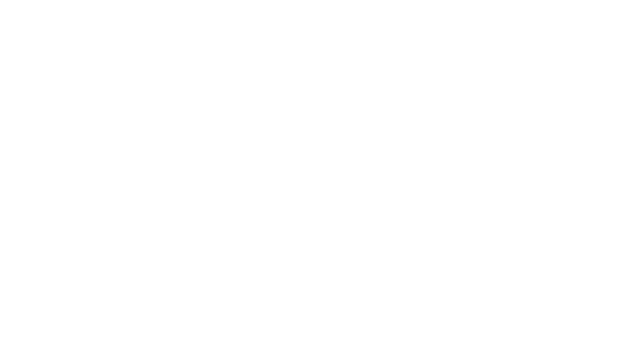
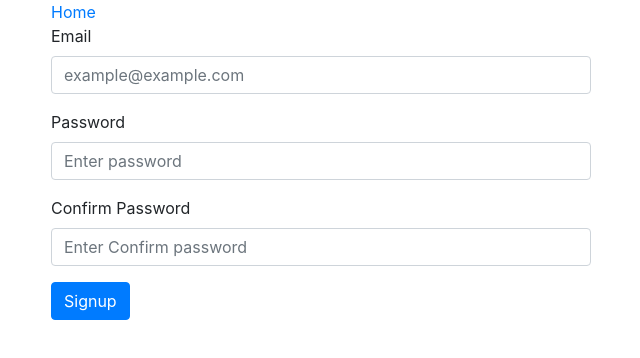
Before and after one commit to jayrexacilo/bookworm-client, a React (Create React App) app: page /signup in a window 1280 px wide. Shown: the top 358 px of the page, without its empty margins (34-674 px from the left). Built offline with nearby package versions, Linux system fonts and the light colour scheme.

Commit message:
login/signup page and redux setup

```diff
--- a/src/App.js
+++ b/src/App.js
@@ -1,13 +1,17 @@
 import React from 'react';
 import { Route } from 'react-router-dom';
+import { Container } from 'reactstrap';
 import HomePage from './scenes/HomePage';
 import LoginPage from './scenes/LoginPage';
+import SignupPage from './scenes/SignupPage';
+
 
 const App = () => (
-  <div>
+  <Container>
     <Route path="/" exact component={HomePage} />
     <Route path="/login" exact component={LoginPage} />
-  </div>
+    <Route path="/signup" exact component={SignupPage} />
+  </Container>
 );
 
 export default App;
--- a/src/index.js
+++ b/src/index.js
@@ -1,12 +1,26 @@
 import React from 'react';
 import ReactDOM from 'react-dom';
-import { BrowserRouter } from 'react-router-dom';
+import { BrowserRouter, Route } from 'react-router-dom';
+import 'bootstrap/dist/css/bootstrap.min.css';
+import { createStore, applyMiddleware } from 'redux';
+import { Provider } from 'react-redux';
+import thunk from 'redux-thunk';
+import decode from 'jwt-decode';
+import { composeWithDevTools } from 'redux-devtools-extension';
 import App from './App';
 import * as serviceWorker from './serviceWorker';
+import rootReducer from './rootReducer';
+
+const store = createStore(
+  rootReducer,
+  composeWithDevTools(applyMiddleware(thunk)),
+);
 
 ReactDOM.render(
   <BrowserRouter>
-    <App />
+    <Provider store={store}>
+      <Route component={App} />
+    </Provider>
   </BrowserRouter>,
   document.getElementById('root'),
 );
--- /dev/null
+++ b/src/reducers/user.js
@@ -0,0 +1,12 @@
+import { USER_LOGGED_IN, USER_LOGGED_OUT } from '../types';
+
+export default function user(state = {}, action = {}) {
+  switch (action.type) {
+    case USER_LOGGED_IN:
+      return action.user;
+    case USER_LOGGED_OUT:
+      return {};
+    default:
+      return state;
+  }
+}
--- /dev/null
+++ b/src/rootReducer.js
@@ -0,0 +1,7 @@
+import { combineReducers } from 'redux';
+
+import user from './reducers/user';
+
+export default combineReducers({
+  user,
+});
--- a/src/scenes/HomePage.js
+++ b/src/scenes/HomePage.js
@@ -4,7 +4,9 @@ import { Link } from 'react-router-dom';
 const HomePage = () => (
   <div>
     <h1>Home Page</h1>
-    <Link to="/login">Login</Link>
+    <Link to="/login">Login </Link>
+    { 'or' }
+    <Link to="/signup"> Sign Up</Link>
   </div>
 );
 
--- a/src/scenes/LoginPage.js
+++ b/src/scenes/LoginPage.js
@@ -1,9 +1,26 @@
 import React from 'react';
+import {
+  Button, Form, FormGroup, Label, Input, Row, Col,
+} from 'reactstrap';
+import { Link } from 'react-router-dom';
 
 const LoginPage = () => (
-  <div>
-    <h1>Login Page</h1>
-  </div>
+  <Row>
+    <Col md="6">
+      <Link to="/">Home</Link>
+      <Form>
+        <FormGroup>
+          <Label for="email">Email</Label>
+          <Input type="email" name="email" id="email" placeholder="example@example.com" />
+        </FormGroup>
+        <FormGroup>
+          <Label for="password">Password</Label>
+          <Input type="password" name="password" id="password" placeholder="enter password" />
+        </FormGroup>
+        <Button color="primary">Login</Button>
+      </Form>
+    </Col>
+  </Row>
 );
 
 export default LoginPage;
--- /dev/null
+++ b/src/scenes/SignupPage.js
@@ -0,0 +1,30 @@
+import React from 'react';
+import {
+  Row, Col, Form, FormGroup, Label, Input, Button,
+} from 'reactstrap';
+import { Link } from 'react-router-dom';
+
+const SignupPage = () => (
+  <Row>
+    <Col md="6">
+      <Form>
+        <Link to="/">Home</Link>
+        <FormGroup>
+          <Label for="email">Email</Label>
+          <Input type="email" name="email" id="email" placeholder="example@example.com" />
+        </FormGroup>
+        <FormGroup>
+          <Label for="password">Password</Label>
+          <Input type="password" name="password" id="password" placeholder="Enter password" />
+        </FormGroup>
+        <FormGroup>
+          <Label for="confirmPassword">Confirm Password</Label>
+          <Input type="password" name="confirmPassword" id="confirmPassword" placeholder="Enter Confirm password" />
+        </FormGroup>
+        <Button color="primary">Signup</Button>
+      </Form>
+    </Col>
+  </Row>
+);
+
+export default SignupPage;
--- /dev/null
+++ b/src/types.js
@@ -0,0 +1,2 @@
+export const USER_LOGGED_IN = 'USER_LOGGED_IN';
+export const USER_LOGGED_OUT = 'USER_LOGGED_OUT';
```
